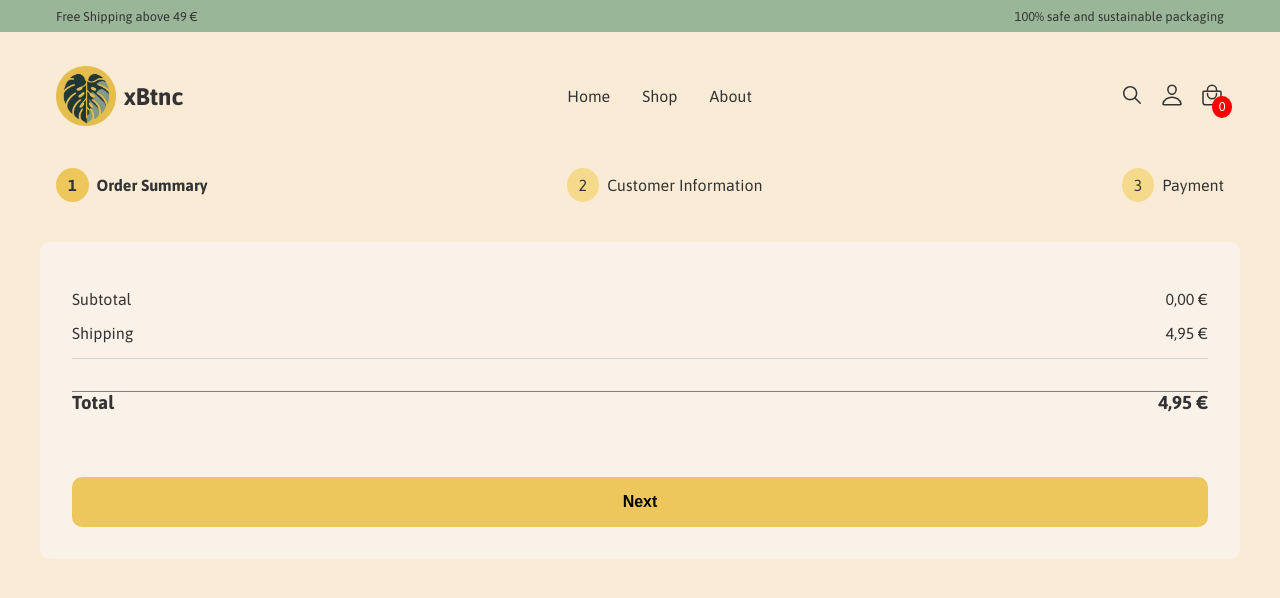
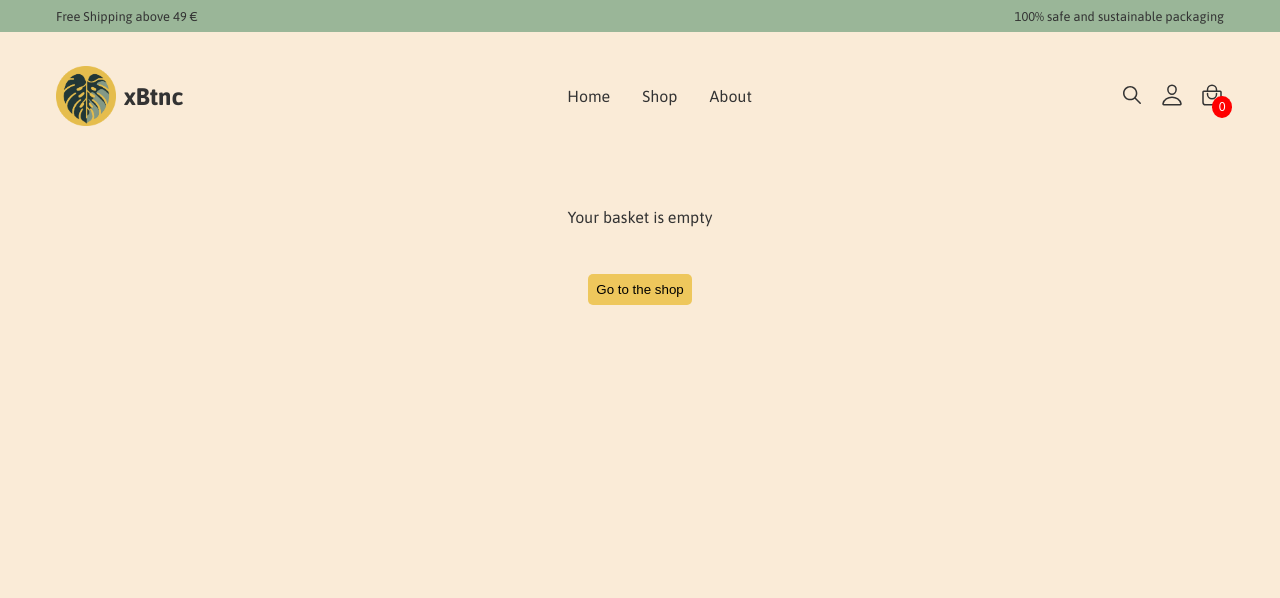
Before and after one commit to nestoririondo/typescript-webshop-front, a React (Vite) app: page /checkout in a window 1280 px wide. Shown: the top 598 px of the page. Built offline with nearby package versions, Linux system fonts and the light colour scheme.

Commit message:
feat: createOrders API call and functionality

```diff
--- /dev/null
+++ b/src/api/orders.ts
@@ -0,0 +1,7 @@
+import axios from "axios";
+import { Order } from "../types/order";
+import { SERVER } from "../constants/server";
+
+export const createOrder = async (order: Order) => {
+  return await axios.post(`${SERVER}/orders`, order);
+};
--- a/src/pages/Checkout.tsx
+++ b/src/pages/Checkout.tsx
@@ -3,6 +3,11 @@ import OrderSummary from "../components/Checkout/OrderSummary";
 import Payment from "../components/Checkout/Payment";
 import Steps from "../components/Checkout/Steps";
 import { useState } from "react";
+import { useBasket } from "../context/useBasket";
+import { useNavigate } from "react-router-dom";
+import { createOrder } from "../api/orders";
+import { useAuth } from "../context/useAuth";
+import { v4 as uuidv4 } from "uuid";
 
 export enum CheckoutStep {
   OrderSummary = 1,
@@ -10,15 +15,92 @@ export enum CheckoutStep {
   Payment,
 }
 
+type Order = {
+  userId: typeof uuidv4;
+  addressId: typeof uuidv4;
+  products: {
+    id: typeof uuidv4;
+    quantity: number;
+    price: number;
+  }[];
+};
+
+type UserInput = {
+  name: string;
+  email: string;
+  phone: string;
+  address: string;
+  city: string;
+  postal: string;
+};
+
+const initialUserInput: UserInput = {
+  name: "",
+  email: "",
+  phone: "",
+  address: "",
+  city: "",
+  postal: "",
+};
+
 const Checkout = () => {
   const [step, setStep] = useState<number>(1);
+  const [userInput, setUserInput] = useState<UserInput>(initialUserInput);
+
+  const { basket } = useBasket();
+  const { user } = useAuth();
+
+  const navigate = useNavigate();
+
+  const handleChange = (e) => {
+    const { name, value } = e.target;
+    setUserInput({ ...userInput, [name]: value });
+    console.log(userInput);
+  };
+
+  const handleSubmit = async (e) => {
+    e.preventDefault();
+    const order: Order = {
+      userId: user?.id || "",
+      addressId: "76e9a22b-2999-4aef-8976-088040696d00",
+      products: basket.map((item) => ({
+        id: item.product.id,
+        quantity: item.quantity,
+        price: item.product.price,
+      })),
+    }
+    console.log(order);
+    const createdOrder = await createOrder(order);
+    console.log("Order created", createdOrder);
+  };
+
+  if (basket.length === 0) {
+    return (
+      <section className="empty">
+        <p className="empty-basket">Your basket is empty</p>
+        <button
+          onClick={() => {
+            navigate("/products");
+          }}
+        >
+          Go to the shop
+        </button>
+      </section>
+    );
+  }
   return (
     <>
       <div className="checkout">
         <Steps step={step} setStep={setStep} />
-        {step === CheckoutStep.OrderSummary && <OrderSummary />}
-        {step === CheckoutStep.CustomerInformation && <CustomerInformation />}
-        {step === CheckoutStep.Payment && <Payment />}
+        {step === CheckoutStep.OrderSummary && (
+          <OrderSummary setStep={setStep} />
+        )}
+        {step === CheckoutStep.CustomerInformation && (
+          <CustomerInformation handleChange={handleChange} setStep={setStep} />
+        )}
+        {step === CheckoutStep.Payment && (
+          <Payment handleChange={handleChange} handleSubmit={handleSubmit} setStep={setStep} />
+        )}
       </div>
     </>
   );
--- a/src/styles/basket.css
+++ b/src/styles/basket.css
@@ -42,30 +42,6 @@
       opacity: 0.7;
       &:hover {
         opacity: 1;
-      }
-    }
-  }
-  .empty {
-    display: flex;
-    flex-direction: column;
-    gap: 2rem;
-    .empty-basket {
-      margin-top: 2rem;
-      text-align: center;
-      padding: 1rem;
-    }
-    button {
-      padding: 0.5rem;
-      cursor: pointer;
-      margin: 0 auto;
-      border: none;
-      background-color: var(--secondary-color);
-      border-radius: 5px;
-      &:hover {
-        background-color: var(--secondary-color-dark);
-      }
-      &:active {
-        background-color: var(--secondary-color-darker);
       }
     }
   }
@@ -162,7 +138,6 @@
       font-weight: 400;
     }
   }
-
 }
 .basket-footer {
   text-align: center;
@@ -182,3 +157,28 @@
     }
   }
 }
+
+.empty {
+  display: flex;
+  flex-direction: column;
+  gap: 2rem;
+  .empty-basket {
+    margin-top: 2rem;
+    text-align: center;
+    padding: 1rem;
+  }
+  button {
+    padding: 0.5rem;
+    cursor: pointer;
+    margin: 0 auto;
+    border: none;
+    background-color: var(--secondary-color);
+    border-radius: 5px;
+    &:hover {
+      background-color: var(--secondary-color-dark);
+    }
+    &:active {
+      background-color: var(--secondary-color-darker);
+    }
+  }
+}
```
